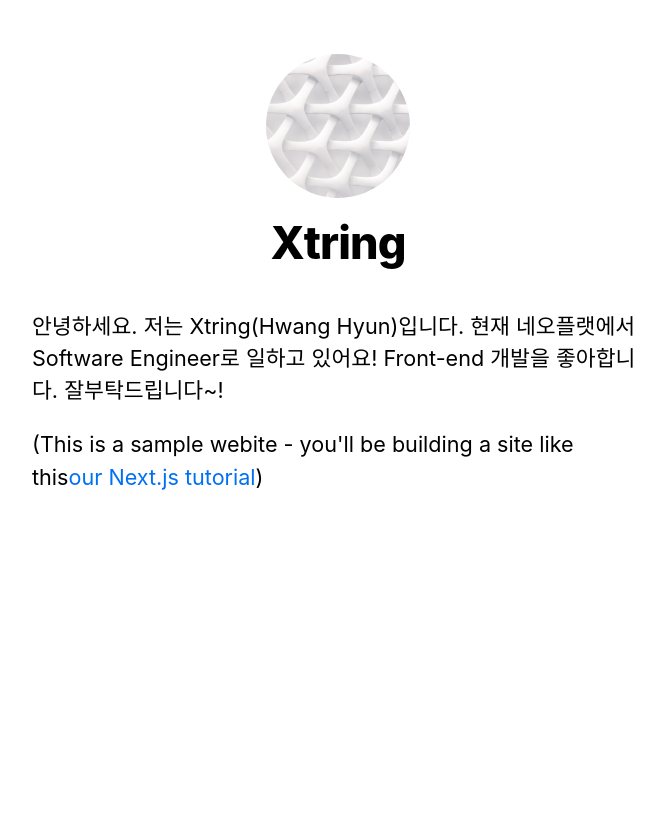
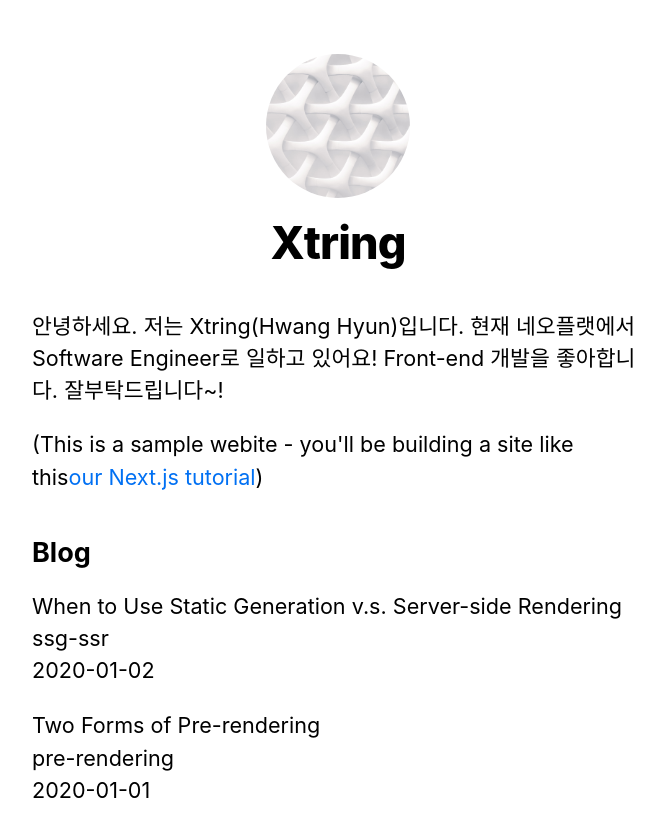
Before and after one commit to x6tri3n0g/nextjs-blog, a Next.js app: page / in a window 1280 px wide. Shown: the top 836 px of the page, without its empty margins (302-966 px from the left). Before the commit the page ends 800 px from the top, so only its background shows below. Built offline with nearby package versions, Linux system fonts and the light colour scheme.

Commit message:
Add: Pre-rendering and Data Fetching

```diff
--- /dev/null
+++ b/lib/posts.js
@@ -0,0 +1,48 @@
+// lib 디렉터리에서는 external API 엔드포인트 또는 파일 시스템에서 데이터를 가져오는 function()를 만든다.
+
+import fs from 'fs';
+import path from 'path';
+import matter from 'gray-matter';
+
+const postsDirectory = path.join(process.cwd(), 'posts');
+
+// ANCHOR 외부 데이터 가져오기
+// export async function getSortedPostsData() {
+// 	// Instead of the file system,
+// 	// fetch post data from an external API endpoint
+// 	const res = await fetch('..');
+// 	return res.json();
+// }
+
+export function getSortedPostsData() {
+	// Get flle names under /posts
+	const fileNames = fs.readdirSync(postsDirectory);
+	const allPostsData = fileNames.map((fileName) => {
+		// Remove ".md" from file name to get id
+		const id = fileName.replace(/\.md$/, '');
+
+		// Read markdown file as string
+		const fullPath = path.join(postsDirectory, fileName);
+		const fileContents = fs.readFileSync(fullPath, 'utf8');
+
+		// Use gray-matter to parse the post metadata section
+		const matterResult = matter(fileContents);
+
+		// Combine the data with the id
+		return {
+			id,
+			...matterResult.data,
+		};
+	});
+
+	// Sort posts by date
+	return allPostsData.sort(({ date: a }, { date: b }) => {
+		if (a < b) {
+			return 1;
+		} else if (a > b) {
+			return -1;
+		} else {
+			return 0;
+		}
+	});
+}
--- a/linaria.config.js
+++ /dev/null
@@ -1,4 +0,0 @@
-module.exports = {
-	evaluate: true,
-	displayName: false,
-};
--- a/pages/index.jsx
+++ b/pages/index.jsx
@@ -3,7 +3,18 @@
 import utilStyles from '../styles/util.module.css';
 import Layout, { siteTitle } from '../components/layout';
 
-export default function Home() {
+import { getSortedPostsData } from '../lib/posts';
+
+export async function getStaticProps() {
+	const allPostsData = getSortedPostsData();
+	return {
+		props: {
+			allPostsData,
+		},
+	};
+}
+
+export default function Home({ allPostsData }) {
 	return (
 		<Layout home>
 			<Head>
@@ -21,6 +32,21 @@
 					<a href='https://nextjs.org/learn'>our Next.js tutorial</a>)
 				</p>
 			</section>
+			<section
+				className={`${utilStyles.headingMd} ${utilStyles.padding1px}`}>
+				<h2 className={utilStyles.headingLg}>Blog</h2>
+				<ul className={utilStyles.list}>
+					{allPostsData.map(({ id, date, title }) => (
+						<li className={utilStyles.listItem} key={id}>
+							{title}
+							<br />
+							{id}
+							<br />
+							{date}
+						</li>
+					))}
+				</ul>
+			</section>
 		</Layout>
 	);
 }
--- /dev/null
+++ b/posts/pre-rendering.md
@@ -0,0 +1,11 @@
+---
+title: 'Two Forms of Pre-rendering'
+date: '2020-01-01'
+---
+
+Next.js has two forms of pre-rendering: **Static Generation** and **Server-side Rendering**. The difference is in **when** it generates the HTML for a page.
+
+-   **Static Generation** is the pre-rendering method that generates the HTML at **build time**. The pre-rendered HTML is then _reused_ on each request.
+-   **Server-side Rendering** is the pre-rendering method that generates the HTML on **each request**.
+
+Importantly, Next.js lets you **choose** which pre-rendering form to use for each page. You can create a "hybrid" Next.js app by using Static Generation for most pages and using Server-side Rendering for others.
--- /dev/null
+++ b/posts/ssg-ssr.md
@@ -0,0 +1,19 @@
+---
+title: 'When to Use Static Generation v.s. Server-side Rendering'
+date: '2020-01-02'
+---
+
+We recommend using **Static Generation** (with and without data) whenever possible because your page can be built once and served by CDN, which makes it much faster than having a server render the page on every request.
+
+You can use Static Generation for many types of pages, including:
+
+-   Marketing pages
+-   Blog posts
+-   E-commerce product listings
+-   Help and documentation
+
+You should ask yourself: "Can I pre-render this page **ahead** of a user's request?" If the answer is yes, then you should choose Static Generation.
+
+On the other hand, Static Generation is **not** a good idea if you cannot pre-render a page ahead of a user's request. Maybe your page shows frequently updated data, and the page content changes on every request.
+
+In that case, you can use **Server-Side Rendering**. It will be slower, but the pre-rendered page will always be up-to-date. Or you can skip pre-rendering and use client-side JavaScript to populate data.
```
Also changed, not shown: package.json (+11 -8 lines), 2 other files (tests, documents, lock files or other folders).
